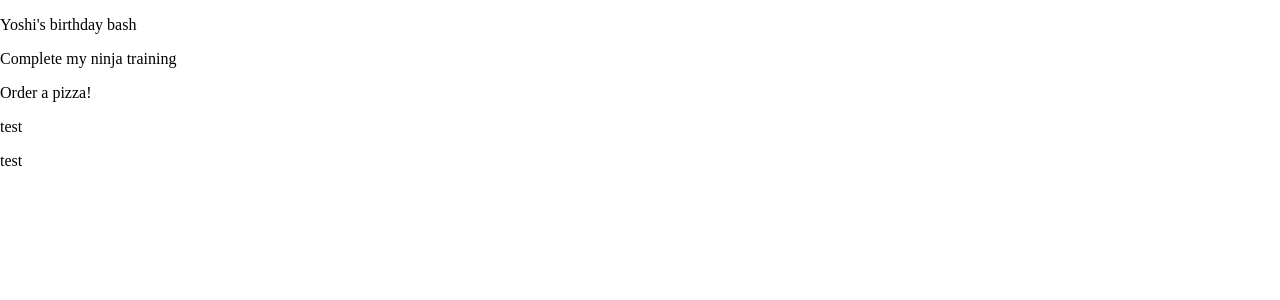
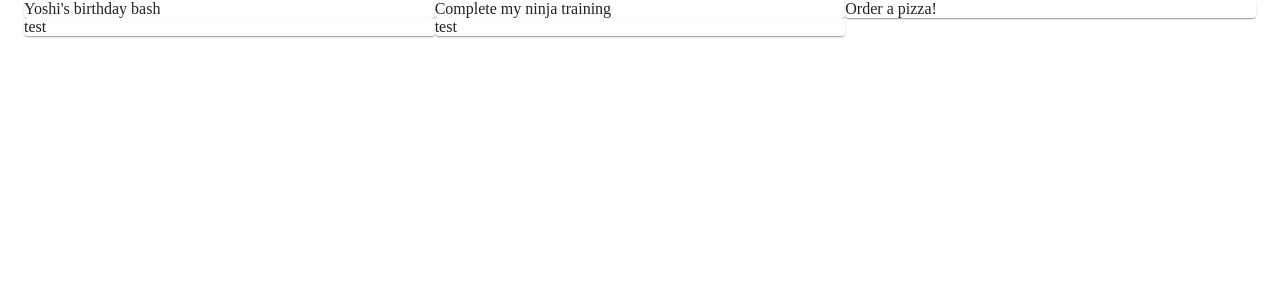
Before and after one commit to Dina2703/MUI002, a React (Create React App) app: page / in a window 1280 px wide. Shown: the top 300 px of the page. Built offline with nearby package versions, Linux system fonts and the light colour scheme; data requests are answered from the project's data file.

Commit message:
grid System MUI

```diff
--- a/src/pages/Notes.js
+++ b/src/pages/Notes.js
@@ -1,4 +1,5 @@
 import { useEffect, useState } from "react";
+import { Container, Grid, Paper } from "@material-ui/core";
 
 export default function Notes() {
   const [notes, setNotes] = useState([]);
@@ -10,10 +11,14 @@
   }, []);
 
   return (
-    <div>
-      {notes.map((note) => (
-        <p key={note.id}>{note.title}</p>
-      ))}
-    </div>
+    <Container>
+      <Grid container>
+        {notes.map((note) => (
+          <Grid item key={note.id} xs={12} md={6} lg={4}>
+            <Paper>{note.title}</Paper>
+          </Grid>
+        ))}
+      </Grid>
+    </Container>
   );
 }
```
Also changed, not shown: note.txt.
